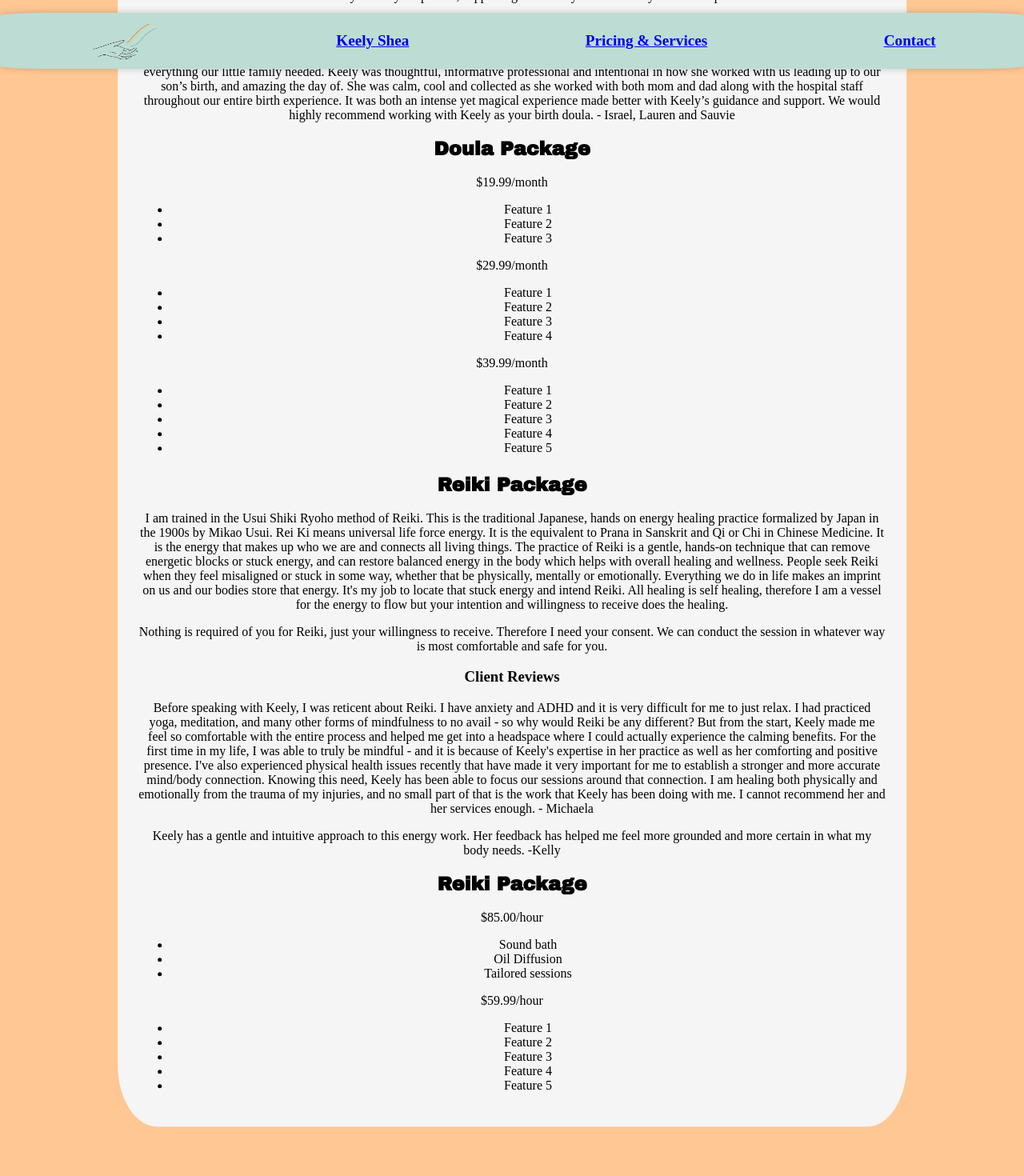
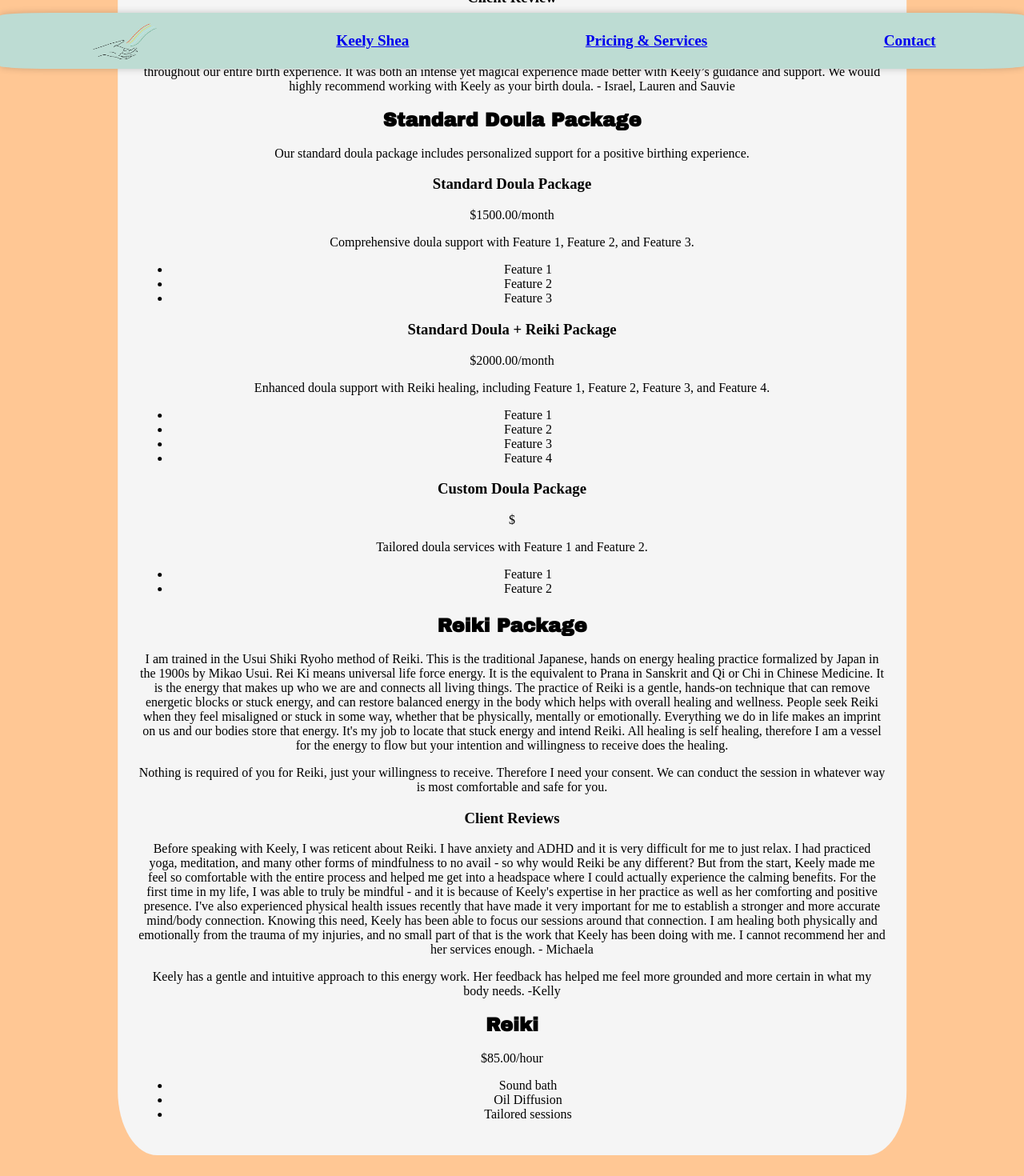
Before and after one commit to Zacharyjsultan/KSS-50, a React (Create React App) app: page /pricing in a window 1280 px wide. Shown: the top 1470 px of the page at 80% size. Built offline with nearby package versions, Linux system fonts and the light colour scheme; a web font is replaced by a local one.

Commit message:
adding features to mapping for doulacard

```diff
--- a/src/Components/components/DoulaPackageCard.jsx
+++ b/src/Components/components/DoulaPackageCard.jsx
@@ -3,35 +3,42 @@ import "./DoulaPackageCard.css";
 
 const DoulaPackageCard = () => {
   const doulaPackage = {
-    title: "Doula Package",
+    name: "Standard Doula Package",
+    description:
+      "Our standard doula package includes personalized support for a positive birthing experience.",
     prices: [
       {
-        price: "$19.99/month",
+        title: "Standard Doula Package",
+        price: "$1500.00/month",
+        description:
+          "Comprehensive doula support with Feature 1, Feature 2, and Feature 3.",
         features: ["Feature 1", "Feature 2", "Feature 3"],
       },
       {
-        price: "$29.99/month",
+        title: "Standard Doula + Reiki Package",
+        price: "$2000.00/month",
+        description:
+          "Enhanced doula support with Reiki healing, including Feature 1, Feature 2, Feature 3, and Feature 4.",
         features: ["Feature 1", "Feature 2", "Feature 3", "Feature 4"],
       },
       {
-        price: "$39.99/month",
-        features: [
-          "Feature 1",
-          "Feature 2",
-          "Feature 3",
-          "Feature 4",
-          "Feature 5",
-        ],
+        title: "Custom Doula Package",
+        price: "$",
+        description: "Tailored doula services with Feature 1 and Feature 2.",
+        features: ["Feature 1", "Feature 2"],
       },
     ],
   };
 
   return (
     <div className="package">
-      <h2 className="package-title">{doulaPackage.title}</h2>
+      <h2 className="package-title">{doulaPackage.name}</h2>
+      <p className="package-description">{doulaPackage.description}</p>
       {doulaPackage.prices.map((price, priceIndex) => (
         <div className="package-price" key={priceIndex}>
+          <h3>{price.title}</h3>
           {price.price}
+          <p className="package-description">{price.description}</p>
           <ul className="package-features">
             {price.features.map((feature, featureIndex) => (
               <li key={featureIndex}>{feature}</li>
--- a/src/Components/components/ReikiPackageCard.jsx
+++ b/src/Components/components/ReikiPackageCard.jsx
@@ -3,21 +3,11 @@ import "./ReikiPackageCard.css";
 
 const ReikiPackageCard = () => {
   const reikiPackage = {
-    title: "Reiki Package",
+    title: "Reiki",
     prices: [
       {
         price: "$85.00/hour",
         features: ["Sound bath", "Oil Diffusion", "Tailored sessions"],
-      },
-      {
-        price: "$59.99/hour",
-        features: [
-          "Feature 1",
-          "Feature 2",
-          "Feature 3",
-          "Feature 4",
-          "Feature 5",
-        ],
       },
     ],
   };
```
